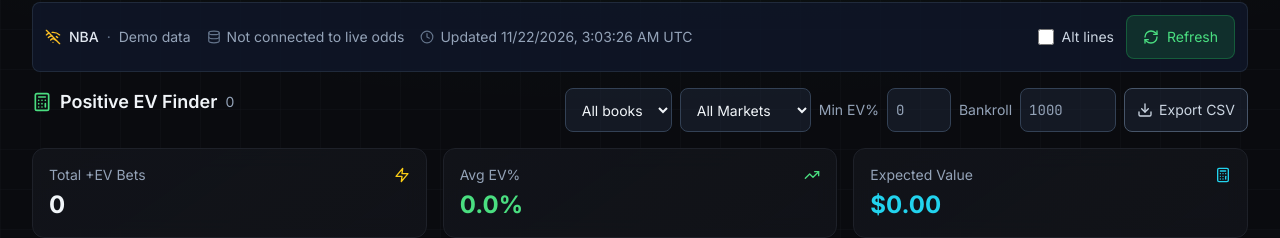
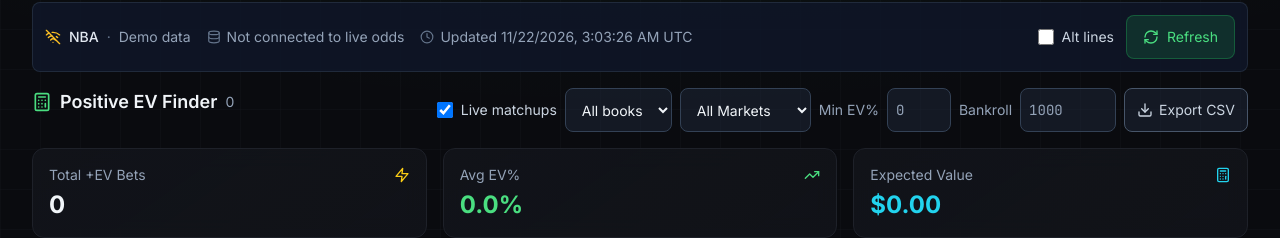
Before and after one commit to LittleRiverDevelopment/HotHandAnalytics.io, a Next.js app: page / in a window 1280 px wide. Shown: the part 131-369 px from the top of the page. Built offline with nearby package versions, Linux system fonts and the light colour scheme.

Commit message:
Add a toggle to hide in-progress matchups.
The control sits with the filters on Positive EV, Line Shop, and Arbitrage. It defaults on and stays in localStorage. Off hides live games only.

Co-authored-by: bwj11 <bwj11@live.com>

```diff
--- a/components/ArbitrageFinder.tsx
+++ b/components/ArbitrageFinder.tsx
@@ -10,6 +10,8 @@ import LiveScoreBadge, { findScoreForGame, isLiveGame, StartTime } from './LiveS
 import AltLineBadge from './AltLineBadge'
 import { downloadCsv, arbitrageToCsvRows } from '@/lib/csv-export'
 import BookFilter, { bookOptions } from './BookFilter'
+import LiveMatchupsToggle, { useShowLiveMatchups } from './LiveMatchupsToggle'
+import { includeMatchup } from '@/lib/show-live-matchups'
 
 interface Props {
   arbs: ArbitrageOpportunity[]
@@ -23,6 +25,7 @@ export default function ArbitrageFinder({ arbs, scores }: Props) {
   const [minProfit, setMinProfit] = useState(0)
   const [stakeTotal, setStakeTotal] = useState(1000)
   const [bookFilter, setBookFilter] = useState('all')
+  const { showLiveMatchups, setShowLiveMatchups } = useShowLiveMatchups()
   const books = useMemo(
     () => bookOptions(arbs.flatMap(arb => arb.legs.map(leg => leg.book))),
     [arbs]
@@ -32,6 +35,11 @@ export default function ArbitrageFinder({ arbs, scores }: Props) {
     return [...arbs]
       .filter(a => a.profitPercent >= minProfit)
       .filter(a => bookFilter === 'all' || a.legs.some(leg => leg.book === bookFilter))
+      .filter(a => includeMatchup(
+        showLiveMatchups,
+        a.commenceTime,
+        findScoreForGame(scores, a.eventId, a.homeTeam, a.awayTeam, a.commenceTime)
+      ))
       .sort((a, b) => {
         switch (sortField) {
           case 'profit':
@@ -50,7 +58,7 @@ export default function ArbitrageFinder({ arbs, scores }: Props) {
             return 0
         }
       })
-  }, [arbs, sortField, minProfit, bookFilter])
+  }, [arbs, sortField, minProfit, bookFilter, showLiveMatchups, scores])
 
   const getProfitColor = (p: number) => {
     if (p >= 3) return 'text-green-400'
@@ -79,6 +87,7 @@ export default function ArbitrageFinder({ arbs, scores }: Props) {
         </div>
 
         <div className="flex flex-wrap items-center gap-2 w-full sm:w-auto">
+          <LiveMatchupsToggle checked={showLiveMatchups} onChange={setShowLiveMatchups} />
           <BookFilter value={bookFilter} books={books} onChange={setBookFilter} />
           <label className="flex items-center gap-2 min-h-[44px] text-sm text-slate-400">
             Min %
--- a/components/EVCalculator.tsx
+++ b/components/EVCalculator.tsx
@@ -12,6 +12,8 @@ import AltLineBadge from './AltLineBadge'
 import { downloadCsv, evBetsToCsvRows } from '@/lib/csv-export'
 import BookFilter, { bookOptions } from './BookFilter'
 import FairOddsTile from './FairOddsTile'
+import LiveMatchupsToggle, { useShowLiveMatchups } from './LiveMatchupsToggle'
+import { includeMatchup } from '@/lib/show-live-matchups'
 
 interface Props {
   evBets: EVBet[]
@@ -77,6 +79,7 @@ export default function EVCalculator({ evBets, scores }: Props) {
   const [marketFilter, setMarketFilter] = useState('all')
   const [bookFilter, setBookFilter] = useState('all')
   const [expandedRow, setExpandedRow] = useState<string | null>(null)
+  const { showLiveMatchups, setShowLiveMatchups } = useShowLiveMatchups()
   const books = useMemo(() => bookOptions(evBets.map(bet => bet.book)), [evBets])
 
   const sortedBets = useMemo(() => {
@@ -88,6 +91,11 @@ export default function EVCalculator({ evBets, scores }: Props) {
         return bet.market.toLowerCase() === marketFilter.toLowerCase()
       })
       .filter(bet => bookFilter === 'all' || bet.book === bookFilter)
+      .filter(bet => includeMatchup(
+        showLiveMatchups,
+        bet.commenceTime,
+        findScoreForGame(scores, bet.eventId, bet.homeTeam, bet.awayTeam, bet.commenceTime)
+      ))
       .sort((a, b) => {
         switch (sortField) {
           case 'ev':
@@ -106,7 +114,7 @@ export default function EVCalculator({ evBets, scores }: Props) {
             return 0
         }
       })
-  }, [evBets, sortField, minEV, marketFilter, bookFilter])
+  }, [evBets, sortField, minEV, marketFilter, bookFilter, showLiveMatchups, scores])
 
   const getEVColor = (ev: number) => {
     if (ev >= 5) return 'text-green-400'
@@ -152,6 +160,7 @@ export default function EVCalculator({ evBets, scores }: Props) {
         </div>
 
         <div className="flex flex-wrap items-center gap-2 w-full sm:w-auto">
+          <LiveMatchupsToggle checked={showLiveMatchups} onChange={setShowLiveMatchups} />
           <BookFilter value={bookFilter} books={books} onChange={setBookFilter} />
           <select
             aria-label="Market"
--- a/components/LineDiscrepancy.tsx
+++ b/components/LineDiscrepancy.tsx
@@ -12,6 +12,8 @@ import AltLineBadge from './AltLineBadge'
 import { downloadCsv, lineDiscrepanciesToCsvRows } from '@/lib/csv-export'
 import BookFilter, { bookOptions } from './BookFilter'
 import FairOddsTile from './FairOddsTile'
+import LiveMatchupsToggle, { useShowLiveMatchups } from './LiveMatchupsToggle'
+import { includeMatchup } from '@/lib/show-live-matchups'
 
 interface Props {
   discrepancies: LineDiscrepancyType[]
@@ -29,6 +31,7 @@ export default function LineDiscrepancyTable({ discrepancies, scores }: Props) {
   const [expandedRow, setExpandedRow] = useState<string | null>(null)
   const [filterMarket, setFilterMarket] = useState<string>('all')
   const [bookFilter, setBookFilter] = useState('all')
+  const { showLiveMatchups, setShowLiveMatchups } = useShowLiveMatchups()
   const books = useMemo(
     () => bookOptions(discrepancies.map(d => d.bestBook)),
     [discrepancies]
@@ -63,12 +66,17 @@ export default function LineDiscrepancyTable({ discrepancies, scores }: Props) {
 
   const filteredDiscrepancies = useMemo(() => {
     return sortedDiscrepancies.filter(d => {
+      if (!includeMatchup(
+        showLiveMatchups,
+        d.commenceTime,
+        findScoreForGame(scores, d.eventId, d.homeTeam, d.awayTeam, d.commenceTime)
+      )) return false
       if (bookFilter !== 'all' && d.bestBook !== bookFilter) return false
       if (filterMarket === 'all') return true
       if (filterMarket === 'alt') return !!d.isAltLine
       return d.market.toLowerCase() === filterMarket.toLowerCase()
     })
-  }, [sortedDiscrepancies, filterMarket, bookFilter])
+  }, [sortedDiscrepancies, filterMarket, bookFilter, showLiveMatchups, scores])
 
   const handleSort = (field: SortField) => {
     if (sortField === field) {
@@ -105,7 +113,8 @@ export default function LineDiscrepancyTable({ discrepancies, scores }: Props) {
           </span>
         </div>
 
-        <div className="flex items-center gap-2 w-full sm:w-auto">
+        <div className="flex flex-wrap items-center gap-2 w-full sm:w-auto">
+          <LiveMatchupsToggle checked={showLiveMatchups} onChange={setShowLiveMatchups} />
           <BookFilter value={bookFilter} books={books} onChange={setBookFilter} />
           <select
             value={filterMarket}
--- /dev/null
+++ b/components/LiveMatchupsToggle.tsx
@@ -0,0 +1,36 @@
+'use client'
+
+import { useState } from 'react'
+import { getShowLiveMatchups, setShowLiveMatchups as persistShowLiveMatchups } from '@/lib/show-live-matchups'
+
+export function useShowLiveMatchups() {
+  const [showLiveMatchups, setShow] = useState(() => getShowLiveMatchups())
+  const setShowLiveMatchups = (on: boolean) => {
+    persistShowLiveMatchups(on)
+    setShow(on)
+  }
+  return { showLiveMatchups, setShowLiveMatchups }
+}
+
+export default function LiveMatchupsToggle({
+  checked,
+  onChange,
+}: {
+  checked: boolean
+  onChange: (on: boolean) => void
+}) {
+  return (
+    <label
+      className="flex items-center gap-2 min-h-[44px] shrink-0 text-sm text-slate-300 cursor-pointer select-none"
+      title="On shows in-progress games. Off hides them. Upcoming and finished games stay."
+    >
+      <input
+        type="checkbox"
+        checked={checked}
+        onChange={e => onChange(e.target.checked)}
+        className="rounded border-slate-600 bg-slate-800 text-green-500 focus:ring-green-500/40 w-4 h-4"
+      />
+      <span>Live matchups</span>
+    </label>
+  )
+}
--- /dev/null
+++ b/lib/show-live-matchups.ts
@@ -0,0 +1,49 @@
+import { gameDisplayStatus } from './odds-utils'
+import type { ScoreEvent } from './types'
+
+/** `0` hides in-progress games. Missing or `1` keeps today's board. */
+export const SHOW_LIVE_MATCHUPS_STORAGE_KEY = 'linesnipe_show_live_matchups'
+
+type ReadableStore = Pick<Storage, 'getItem'>
+type WritableStore = Pick<Storage, 'setItem'>
+
+function browserStorage(): Storage | undefined {
+  try {
+    return typeof window === 'undefined' ? undefined : window.localStorage
+  } catch {
+    return undefined
+  }
+}
+
+/** Missing or unreadable storage means show live matchups, which is today's board. */
+export function getShowLiveMatchups(store: ReadableStore | undefined = browserStorage()): boolean {
+  if (!store) return true
+  try {
+    return store.getItem(SHOW_LIVE_MATCHUPS_STORAGE_KEY) !== '0'
+  } catch {
+    return true
+  }
+}
+
+export function setShowLiveMatchups(on: boolean, store: WritableStore | undefined = browserStorage()): void {
+  if (!store) return
+  try {
+    store.setItem(SHOW_LIVE_MATCHUPS_STORAGE_KEY, on ? '1' : '0')
+  } catch {
+    // The open page can keep the choice in memory.
+  }
+}
+
+/**
+ * View filter only. On keeps every row. Off drops in-progress games and
+ * leaves upcoming and finished games in place.
+ */
+export function includeMatchup(
+  showLive: boolean,
+  commenceTime: string | undefined,
+  score: Pick<ScoreEvent, 'completed' | 'scores'> | undefined,
+  now: number = Date.now()
+): boolean {
+  if (showLive) return true
+  return gameDisplayStatus(commenceTime, score, now) !== 'live'
+}
--- a/package.json
+++ b/package.json
@@ -6,7 +6,7 @@
     "dev": "next dev",
     "build": "next build",
     "start": "next start",
-    "test": "npx --yes tsx --test lib/admin-settings.test.ts lib/odds-books.test.ts lib/odds-utils-alt.test.ts"
+    "test": "npx --yes tsx --test lib/admin-settings.test.ts lib/odds-books.test.ts lib/odds-utils-alt.test.ts lib/show-live-matchups.test.ts"
   },
   "dependencies": {
     "date-fns": "^3.3.1",
```
Also changed, not shown: 1 other file (tests, documents, lock files or other folders).
